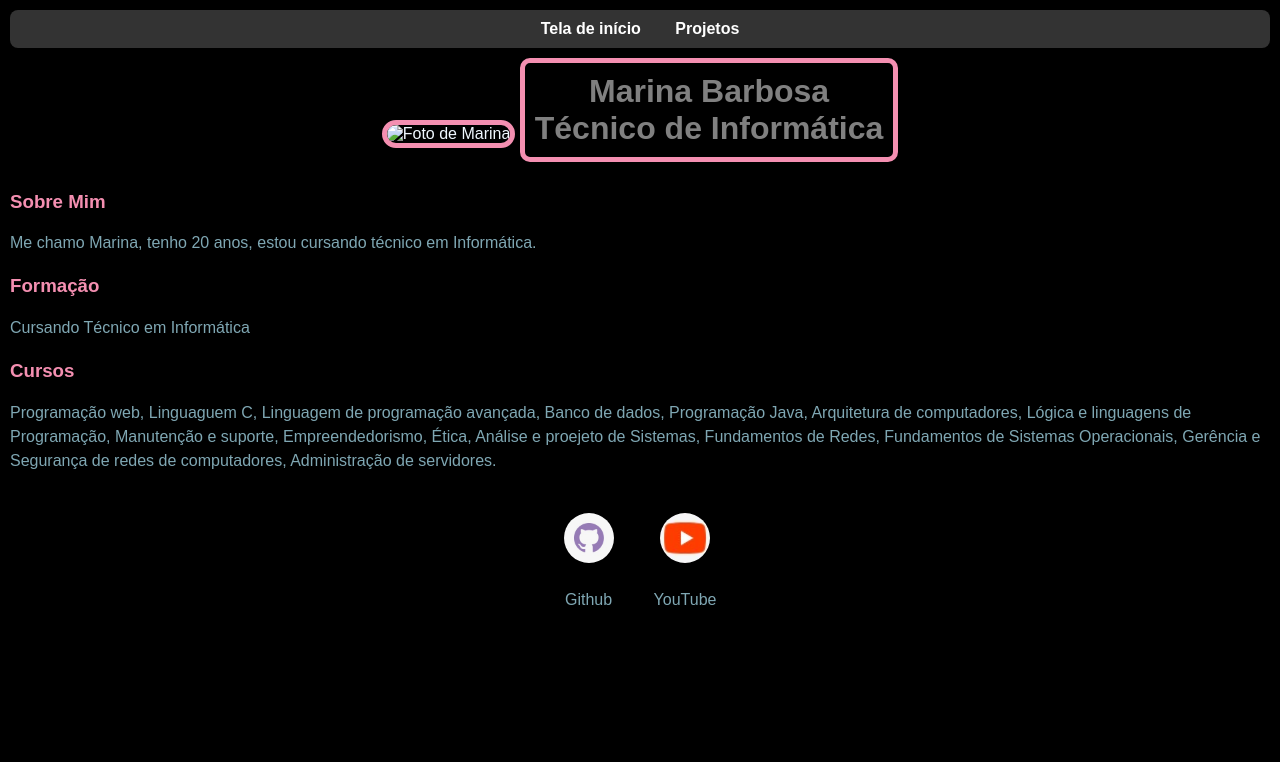
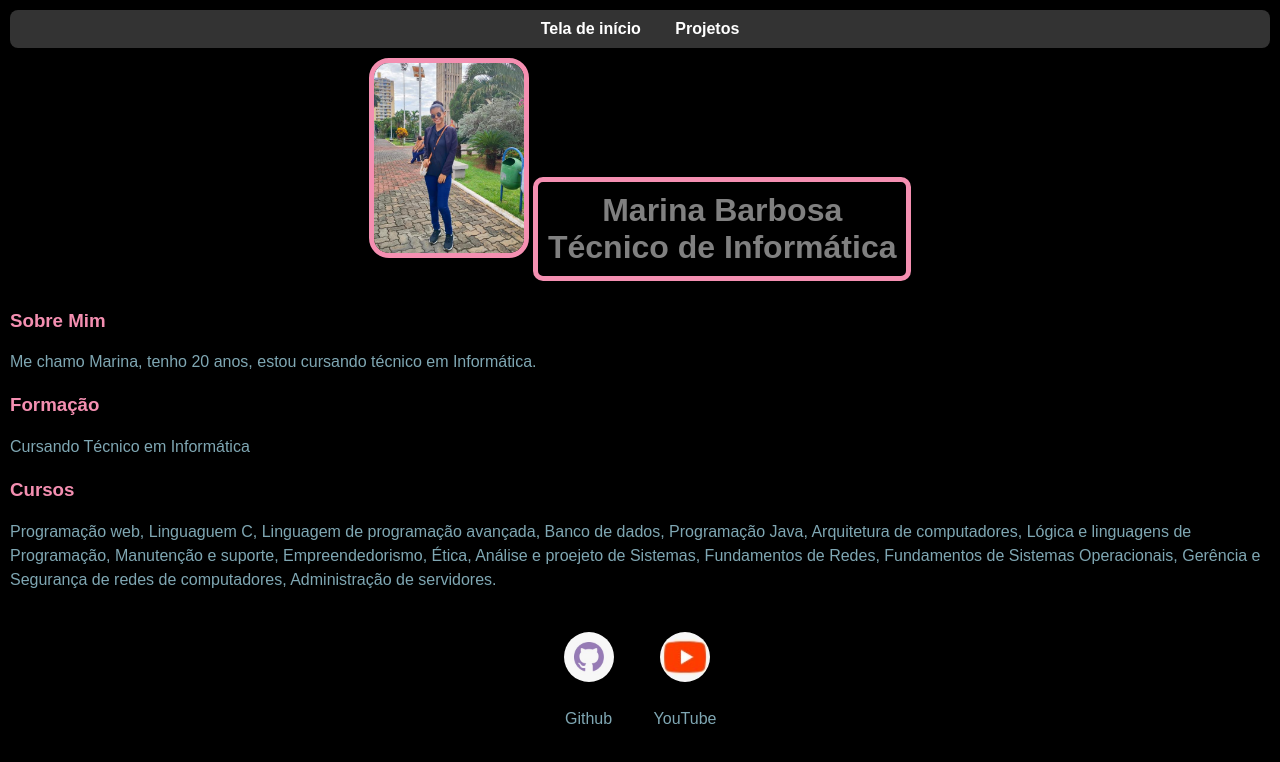
Before and after one commit to Marina-1007/Marina-Portif-lio, a plain HTML site: page index.html in a window 1280 px wide. Drawn offline with Linux system fonts and the light colour scheme.

Commit message:
Update index.html

```diff
--- a/index.html
+++ b/index.html
@@ -16,7 +16,7 @@
 
         <header>
             <div class="center">
-                <img src=".Img-minha.jpeg" alt="Foto de Marina">
+                <img src="Img-minha.jpeg" alt="Foto de Marina">
 
             <h1>Marina Barbosa <br>
 
```
